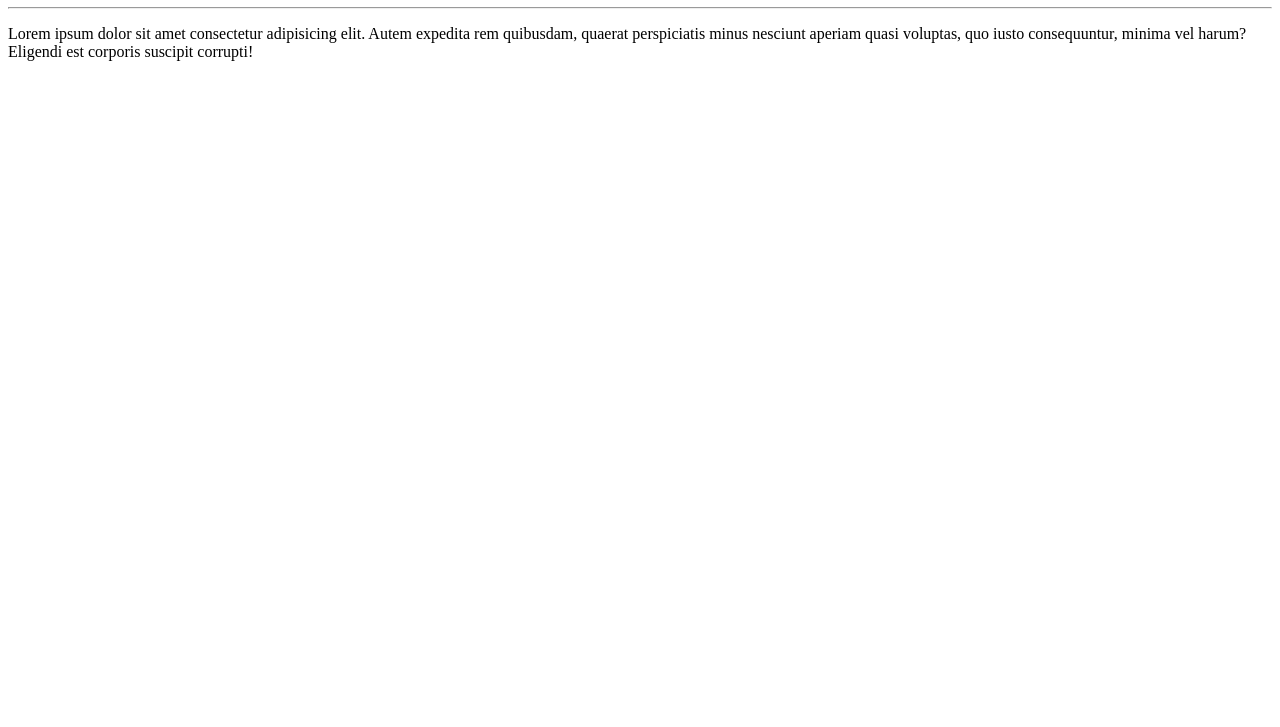
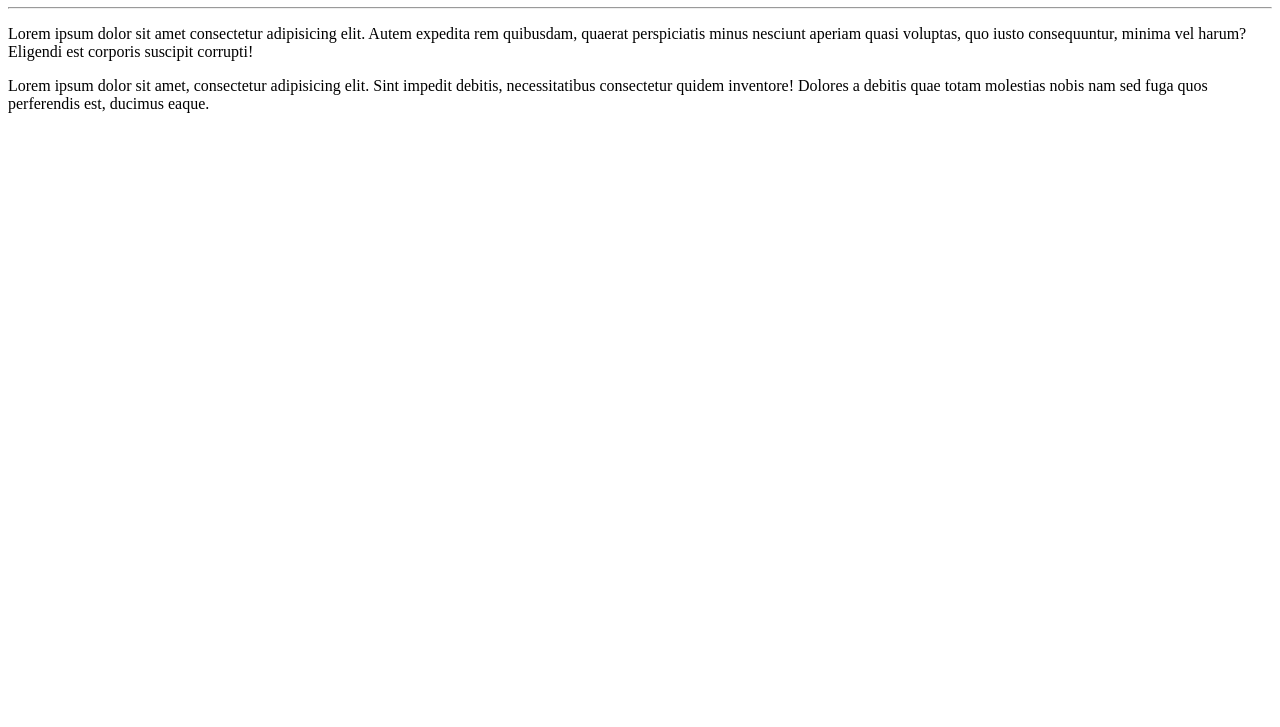
Before and after one commit to Antonioneto0306/Ola-Mundo, a plain HTML site: page site-exemplo/index.html in a window 1280 px wide. Shown: the part 73-800 px from the top of the page. Drawn offline with Linux system fonts and the light colour scheme.

Commit message:
Adicionei um parágrafo

```diff
--- a/site-exemplo/index.html
+++ b/site-exemplo/index.html
@@ -9,6 +9,7 @@
     <h1>Olá, Mundo!</h1>
     <hr>
     <p>Lorem ipsum dolor sit amet consectetur adipisicing elit. Autem expedita rem quibusdam, quaerat perspiciatis minus nesciunt aperiam quasi voluptas, quo iusto consequuntur, minima vel harum? Eligendi est corporis suscipit corrupti!</p>
+    <p>Lorem ipsum dolor sit amet, consectetur adipisicing elit. Sint impedit debitis, necessitatibus consectetur quidem inventore! Dolores a debitis quae totam molestias nobis nam sed fuga quos perferendis est, ducimus eaque.</p>
 
 </body>
 </html>
```
